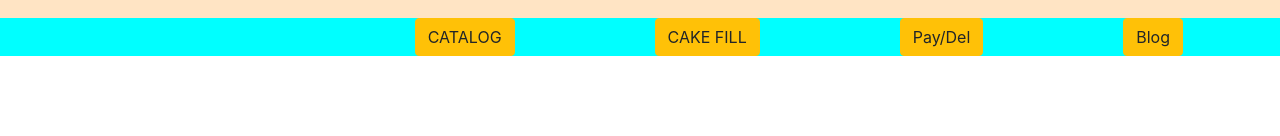
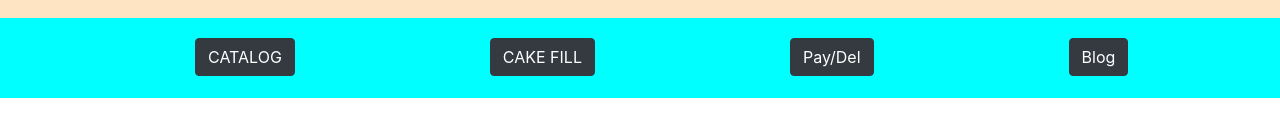
Before and after one commit to vadimas544/layout_beesweet, a plain HTML site: page index.html in a window 1280 px wide. Shown: the part 182-318 px from the top of the page. Drawn offline with nearby package versions, Linux system fonts and the light colour scheme.

Commit message:
Navigation fixed

```diff
--- a/css/style.css
+++ b/css/style.css
@@ -35,9 +35,15 @@ header{
 }
 .nav{
 	width: 1920px;
+	height: 80px;
 	margin-left: -15px;
 	background-color: aqua;
 }
+.nav ul{
+	margin-left: 100px;
+}
 .nav-item{
-	padding-left: 140px;
+	margin-left: 195px;
+	margin-top: 20px;
+
 }
--- a/index.html
+++ b/index.html
@@ -98,24 +98,24 @@
     <!-------------------------NAVIGATION------------------------------->
     <div class="row">
         <div class="col">
-            <ul class="nav justify-content-center">
+            <ul class="nav">
                 <li class="nav-item">
-                    <button type="button" class="btn btn-warning">CATALOG</button>
+                    <button type="button" class="btn btn-dark">CATALOG</button>
                 </li>
                 <li class="nav-item">
-                    <button type="button" class="btn btn-warning">CAKE FILL</button>
+                    <button type="button" class="btn btn-dark">CAKE FILL</button>
                 </li>
                 <li class="nav-item">
-                     <button type="button" class="btn btn-warning">Pay/Del</button>
+                     <button type="button" class="btn btn-dark">Pay/Del</button>
                 </li>
                 <li class="nav-item">
-                     <button type="button" class="btn btn-warning">Blog</button>
+                     <button type="button" class="btn btn-dark">Blog</button>
                 </li>
                 <li class="nav-item">
-                     <button type="button" class="btn btn-warning">Rewievs</button>
+                     <button type="button" class="btn btn-dark">Rewievs</button>
                 </li>
                 <li class="nav-item">
-                     <button type="button" class="btn btn-warning">Contacts</button>
+                     <button type="button" class="btn btn-dark">Contacts</button>
                 </li>
             </ul>
         </div>
```
